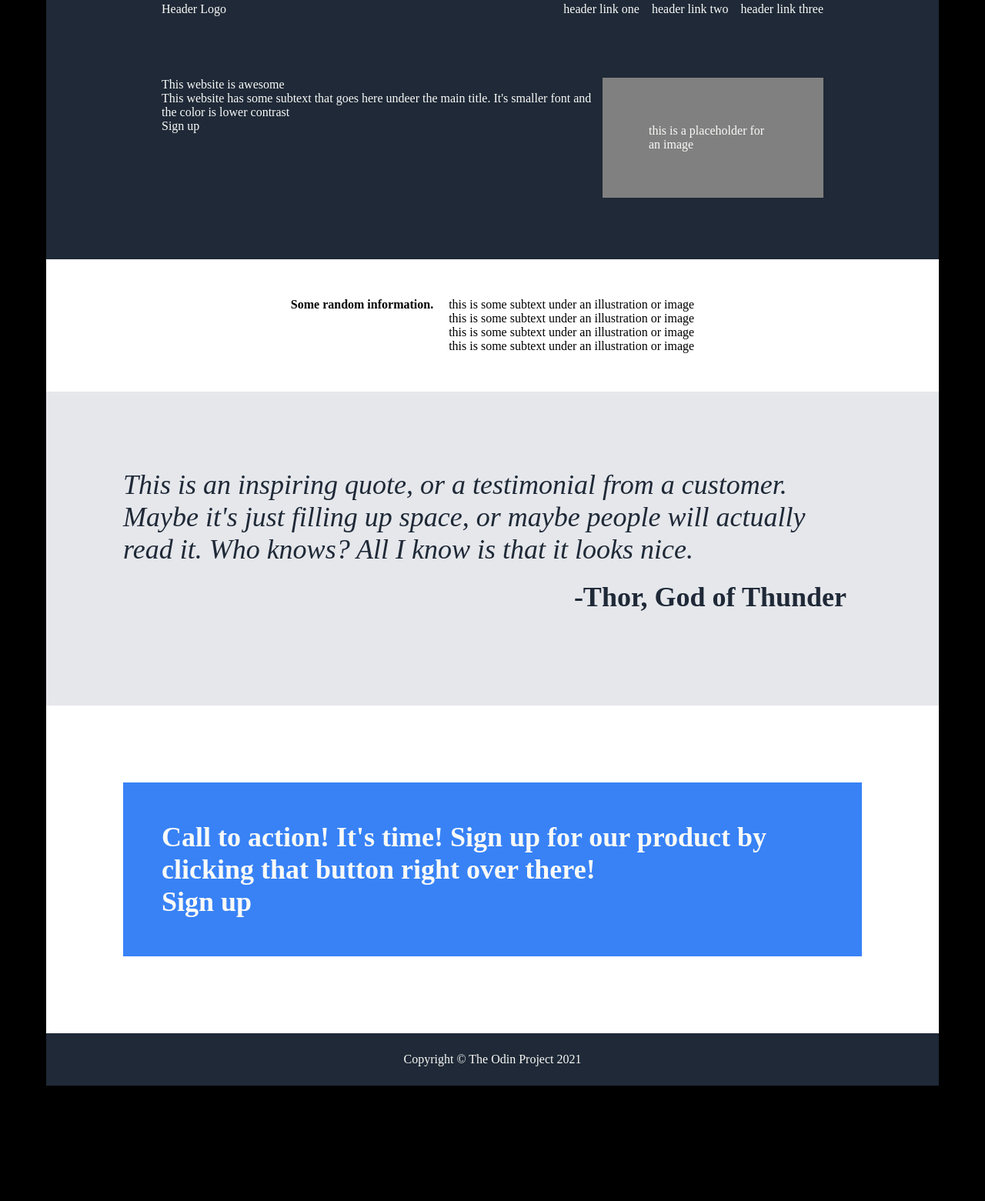
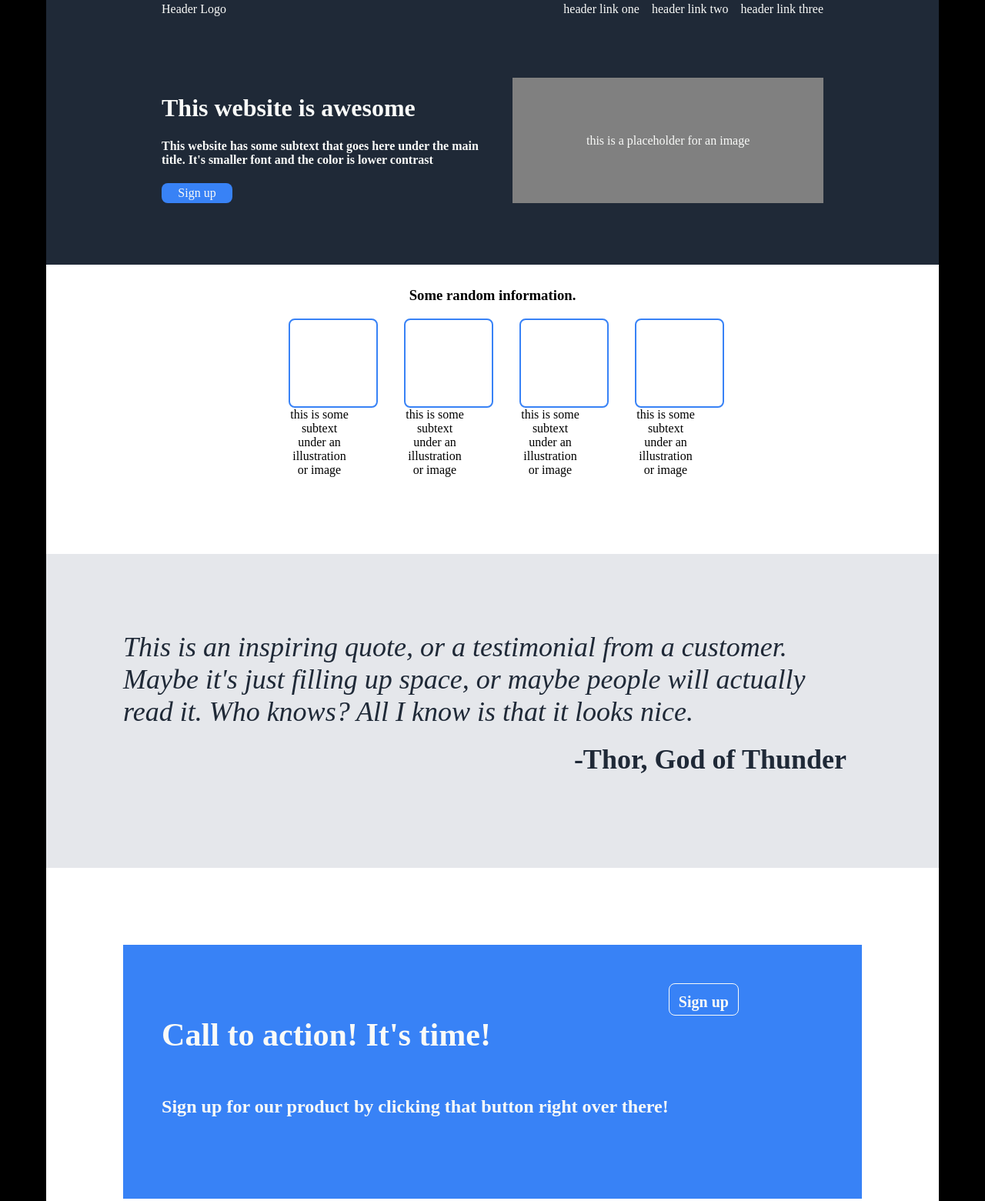
Before and after one commit to Distinct-Witness/landing-page, a plain HTML site: page index.html in a window 1280 px wide. Shown: the part 7-1568 px from the top of the page at 77% size. Before the commit the page ends 1426 px from the top, so only its background shows below. Drawn offline with Linux system fonts and the light colour scheme.

Commit message:
fix call to action formatting. Set button in-line with text on left side

```diff
--- a/index.html
+++ b/index.html
@@ -20,12 +20,8 @@
         </div>
         <div class="top">
             <div class="box">
-                <div class="large-text">
-                    This website is awesome
-                </div>
-                <div class="subtext">
-                    This website has some subtext that goes here undeer the main title. It's smaller font and the color is lower contrast
-                </div>
+                <h1>This website is awesome</h1>
+                <h4>This website has some subtext that goes here under the main title. It's smaller font and the color is lower contrast</h5>
                 <div class="button">
                     Sign up
                 </div>
@@ -37,11 +33,9 @@
     </div>
     <div class="container">
         <div class="intro">
-            <div class="title">
-                Some random information.
-            </div>
+            <h3>Some random information.</h3>
             <div class="cards">
-                <div class="card1">
+                <div class="card">
                     <div class="image">
 
                     </div>
@@ -49,7 +43,7 @@
                         this is some subtext under an illustration or image
                     </div>
                 </div>
-                <div class="card2">
+                <div class="card">
                     <div class="image">
 
                     </div>
@@ -57,7 +51,7 @@
                         this is some subtext under an illustration or image
                     </div>
                 </div>
-                <div class="card3">
+                <div class="card">
                     <div class="image">
 
                     </div>
@@ -65,7 +59,7 @@
                         this is some subtext under an illustration or image
                     </div>
                 </div>
-                <div class="card4">
+                <div class="card">
                     <div class="image">
 
                     </div>
@@ -85,8 +79,8 @@
         </div>
         <div class="sign-up">
             <div class="content">
-                Call to action! It's time!
-                Sign up for our product by clicking that button right over there!
+                <h3>Call to action! It's time!</h3>
+                <h6>Sign up for our product by clicking that button right over there!</h6>
             </div>
             <div class="button">
                 Sign up
--- a/style.css
+++ b/style.css
@@ -52,6 +52,10 @@ ul {
     display: flex;
     background-color: grey;
     padding: 60px;
+    width: 500px;
+    align-items: center;
+    justify-content: center;
+    margin-left: 20px;
 }
 
 .right-links {
@@ -93,10 +97,8 @@ ul {
 }
 
 .intro {
-    display: flex;
-    justify-content: center;
-    gap: 20px;
-    padding: 50px;
+    text-align: center;
+    padding: 10px 60px 100px;
 }
 
 .sign-up {
@@ -106,6 +108,7 @@ ul {
     color: #F9FAF8;
     padding: 50px;
     margin: 100px;
+    display: flex;
 }
 
 .title {
@@ -117,3 +120,46 @@ ul {
     font-style: italic;
     color: #1F2937
 }
+
+.button {
+    background: #3882F6;
+    border: #F9FAF8;
+    border-radius: 8px;
+    padding: 4px 16px;
+    text-align: center;
+}
+
+.top .button {
+    width: 60px;
+}
+
+.sign-up .button {
+    border: 1px solid #F9FAF8;
+    height: 16px;
+    font-size: 20px;
+    padding: 12px;
+    text-align: center;
+}
+
+.image {
+    display: flex;
+    border: 2px solid #3882F6;
+    padding: 16px;
+    border-radius: 8px;
+    height: 80px;
+    width: 80px;
+}
+
+.caption {
+    text-align: center;
+}
+
+.cards {
+    display: flex;
+    justify-content: center;
+    gap: 70px;
+}
+
+.card {
+    width: 80px;
+}
```
